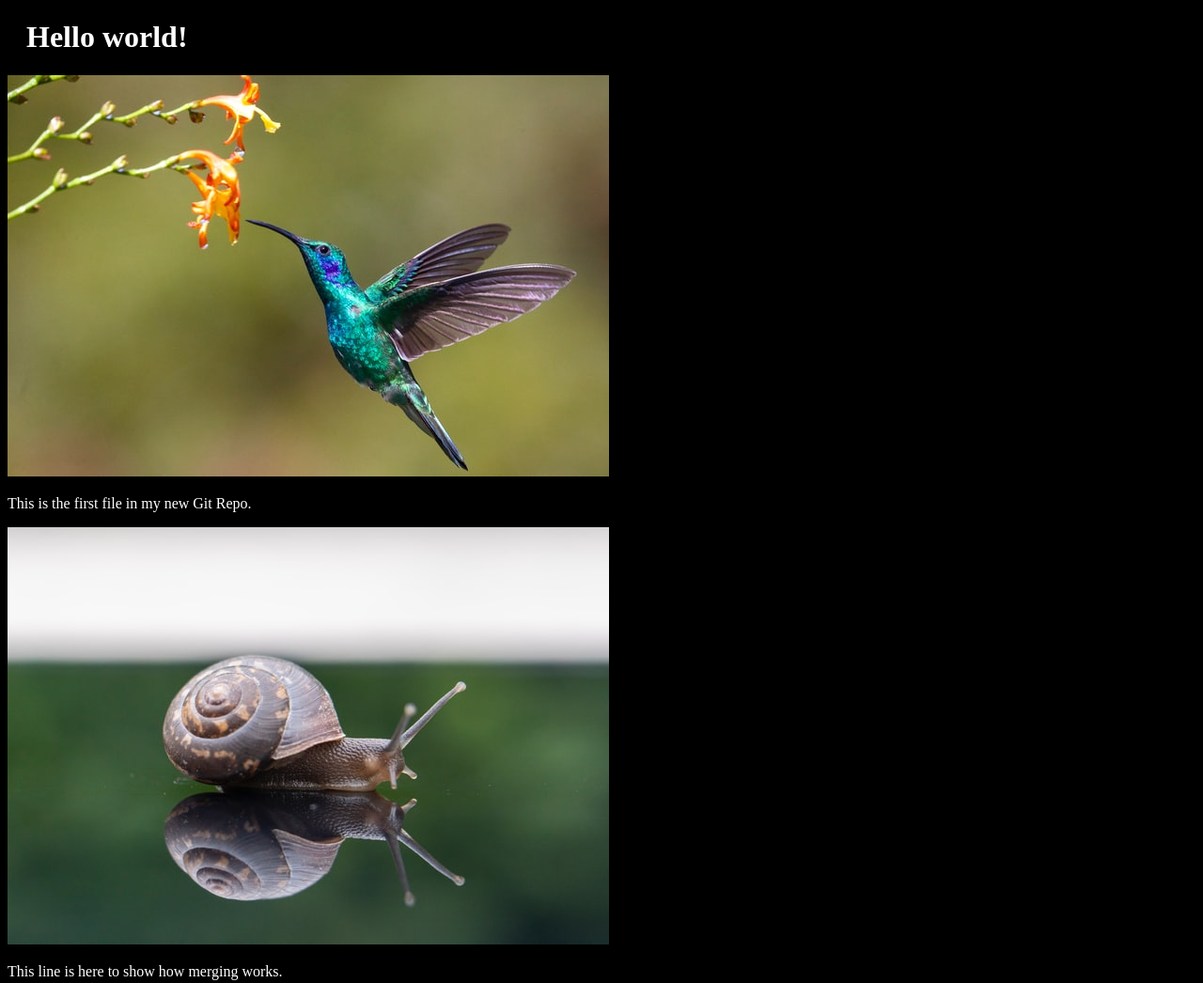
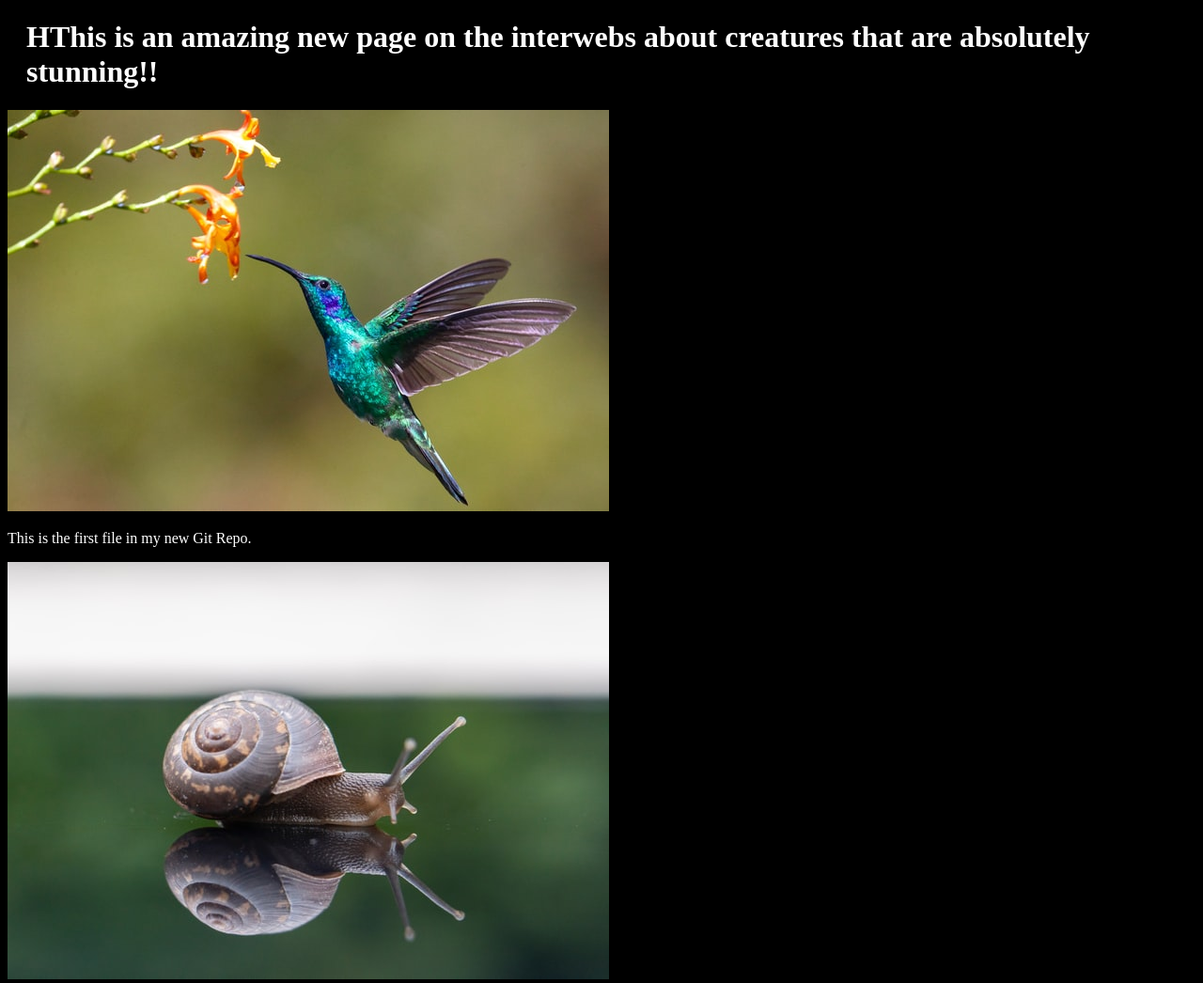
Before and after one commit to karen-chau/hello-world, a plain HTML site: page index.html in a window 1280 px wide. Shown: the top 1046 px of the page at 94% size. Drawn offline with Linux system fonts and the light colour scheme.

Commit message:
new heading

```diff
--- a/index.html
+++ b/index.html
@@ -6,7 +6,7 @@
 </head>
 <body>
 
-<h1>Hello world!</h1>
+<h1>HThis is an amazing new page on the interwebs about creatures that are absolutely stunning!!</h1>
 <div><img src="colibri.jpg" alt="Hello World from Space" style="width:100%;max-width:640px"></div>
 <p>This is the first file in my new Git Repo.</p>
 <div><img src="snail.jpg" alt="Hello Git" style="width:100%;max-width:640px"></div>
```
